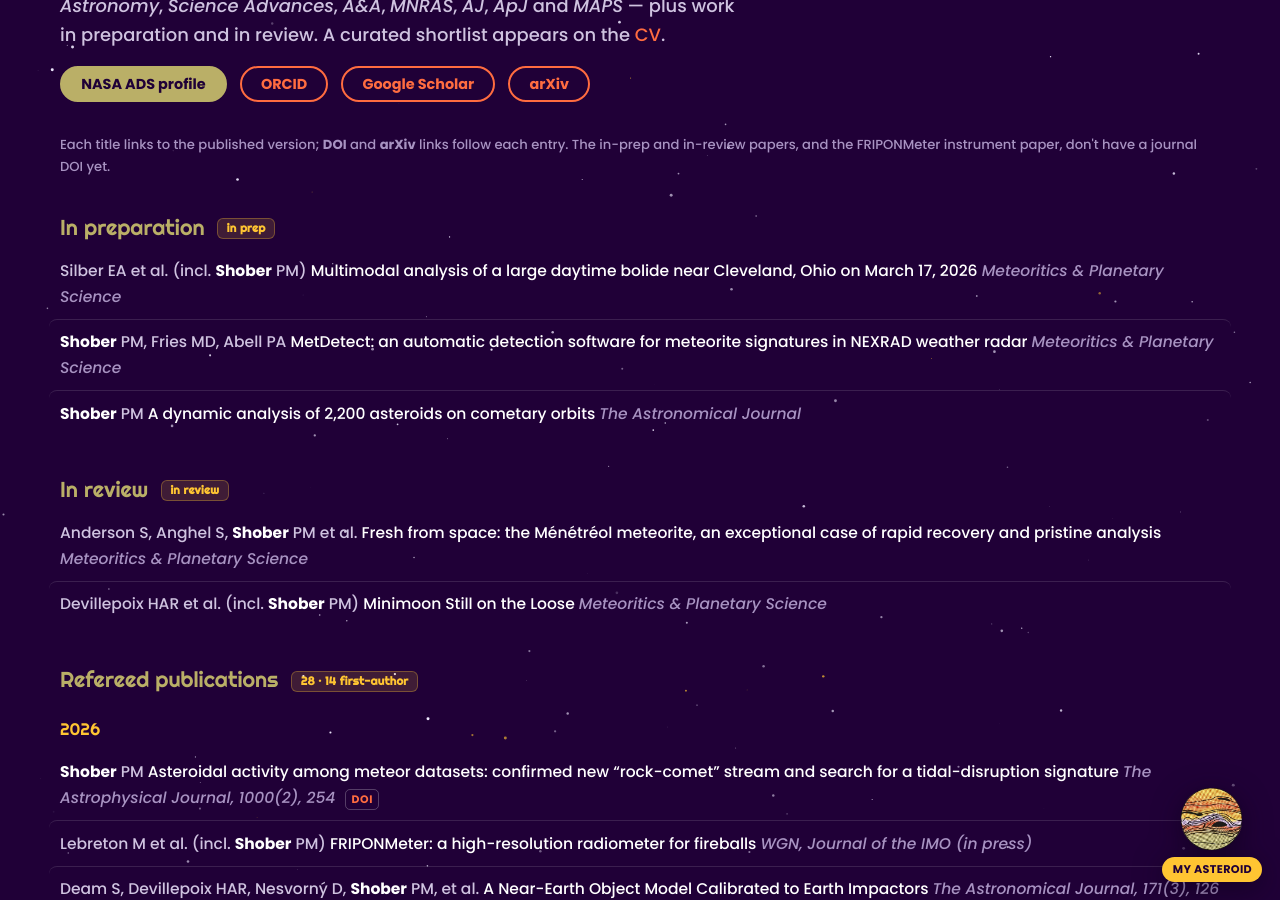
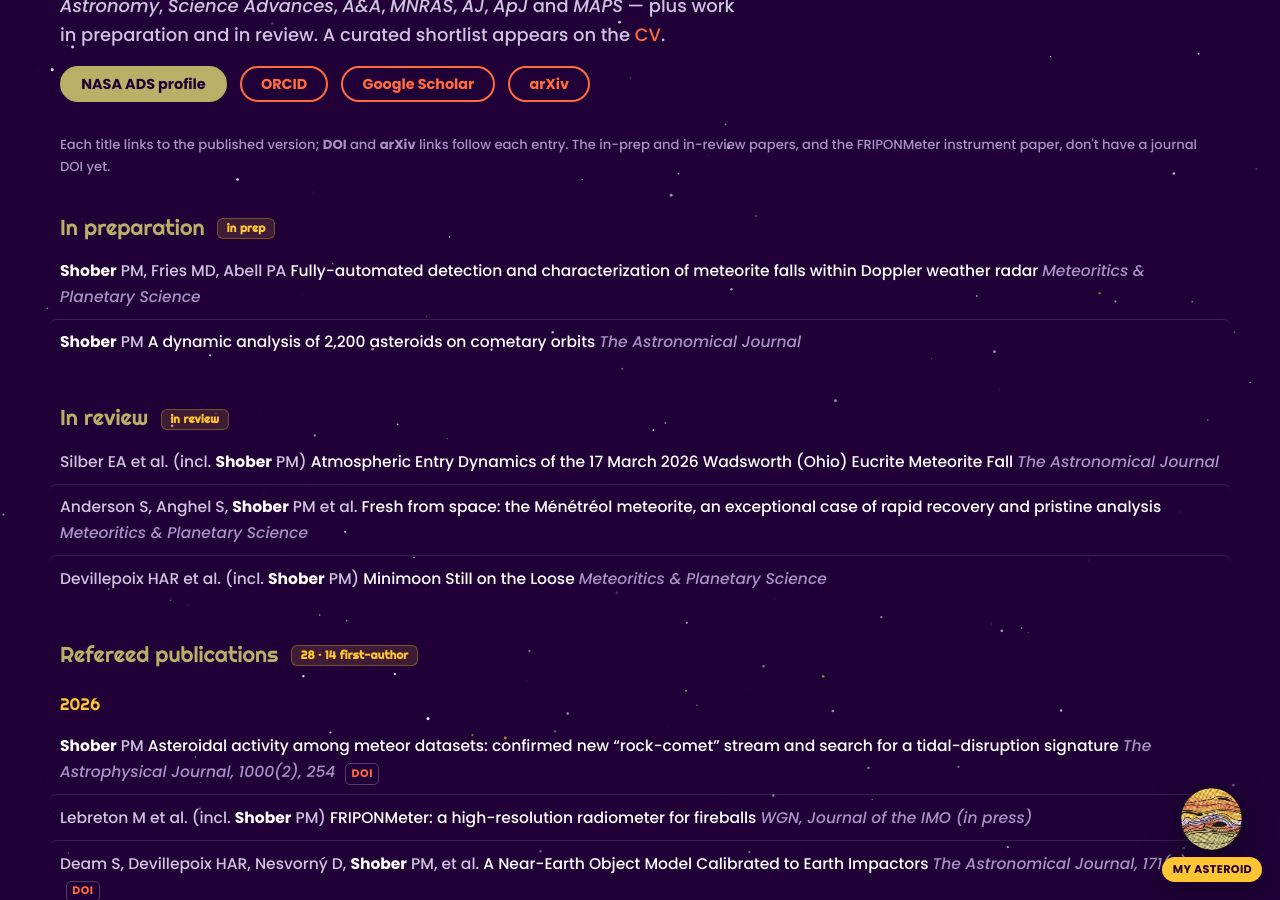
Before and after one commit to pshober/pshober.github.io, a Jekyll site: the page built from publications.md, in a window 1280 px wide and 900 px high, scrolled down 354 px. Built offline with Jekyll 4.4.1, drawn with Linux system fonts in a browser that asks for light colours.

Commit message:
Update publication entries and titles in YAML file

```diff
--- a/_data/publications.yml
+++ b/_data/publications.yml
@@ -41,11 +41,8 @@ sections:
     badge: "in prep"
     by_year: false
     items:
-      - authors: "Silber EA et al. (incl. Shober PM)"
-        title: "Multimodal analysis of a large daytime bolide near Cleveland, Ohio on March 17, 2026"
-        venue: "Meteoritics & Planetary Science"
       - authors: "Shober PM, Fries MD, Abell PA"
-        title: "MetDetect: an automatic detection software for meteorite signatures in NEXRAD weather radar"
+        title: "Fully-automated detection and characterization of meteorite falls within Doppler weather radar"
         venue: "Meteoritics & Planetary Science"
       - authors: "Shober PM"
         title: "A dynamic analysis of 2,200 asteroids on cometary orbits"
@@ -55,6 +52,9 @@ sections:
     badge: "in review"
     by_year: false
     items:
+      - authors: "Silber EA et al. (incl. Shober PM)"
+        title: "Atmospheric Entry Dynamics of the 17 March 2026 Wadsworth (Ohio) Eucrite Meteorite Fall"
+        venue: "The Astronomical Journal"
       - authors: "Anderson S, Anghel S, Shober PM et al."
         title: "Fresh from space: the Ménétréol meteorite, an exceptional case of rapid recovery and pristine analysis"
         venue: "Meteoritics & Planetary Science"
```
